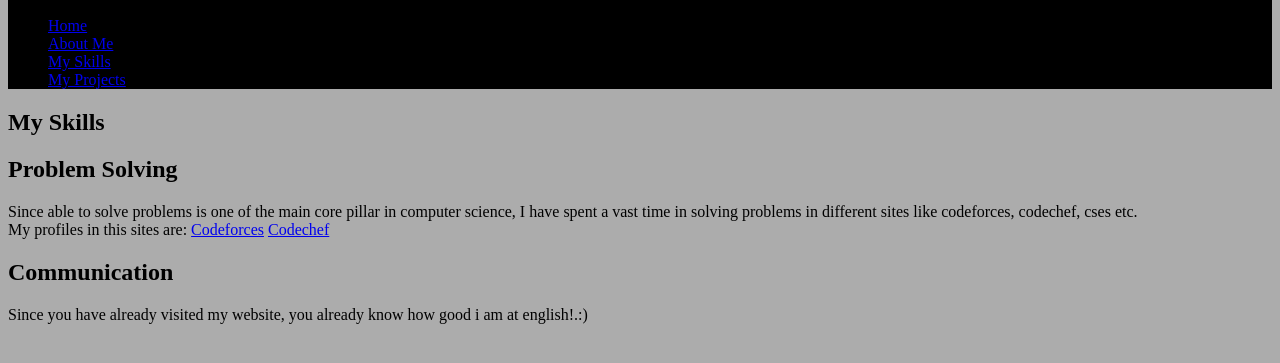
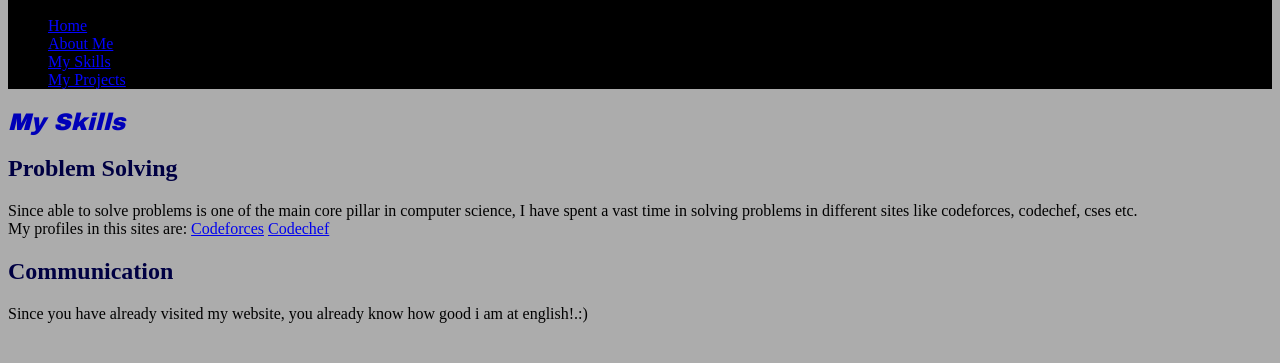
Before and after one commit to Ishmam-Zahin/My-Portfolio-Website, a plain HTML site: page Skills/index.html in a window 1280 px wide. Shown: the part 111-474 px from the top of the page. Drawn offline with Linux system fonts and the light colour scheme.

Commit message:
changed css

```diff
--- a/styles/aboutMe.css
+++ b/styles/aboutMe.css
@@ -3,3 +3,13 @@
 body{
     background-color: rgba(0, 0, 0, 0.326);
 }
+
+h1{
+    font-family: "Arial Black";
+    font-style: italic;
+    color: rgb(0, 0, 184);
+}
+
+section h2{
+    color: rgb(0, 0, 67);
+}
--- a/styles/banner.css
+++ b/styles/banner.css
@@ -3,3 +3,16 @@
 header{
     background-color: black;
 }
+header a:link{
+    color: rgb(4, 4, 255);
+}
+header a:visited{
+    color: rgb(255, 170, 170);
+}
+header a:focus{
+    color: rgb(244, 7, 7);
+}
+header a:hover{
+    color: rgb(244, 7, 7);
+    font-weight: bolder;
+}
--- a/styles/projects.css
+++ b/styles/projects.css
@@ -3,3 +3,12 @@
 body{
     background-color: rgba(0, 0, 0, 0.326);
 }
+h1{
+    font-family: "Arial Black";
+    font-style: italic;
+    color: rgb(0, 0, 184);
+}
+
+h2{
+    color: rgb(0, 0, 67);
+}
--- a/styles/skills.css
+++ b/styles/skills.css
@@ -3,3 +3,11 @@
 body{
     background-color: rgba(0, 0, 0, 0.326);
 }
+h1{
+    font-family: "Arial Black";
+    font-style: italic;
+    color: rgb(0, 0, 184);
+}
+h2{
+    color: rgb(0, 0, 67);
+}
```
